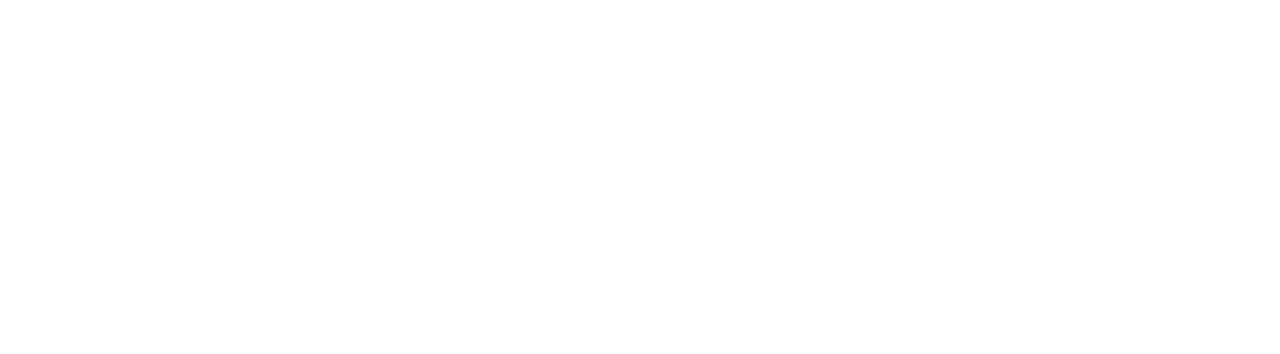
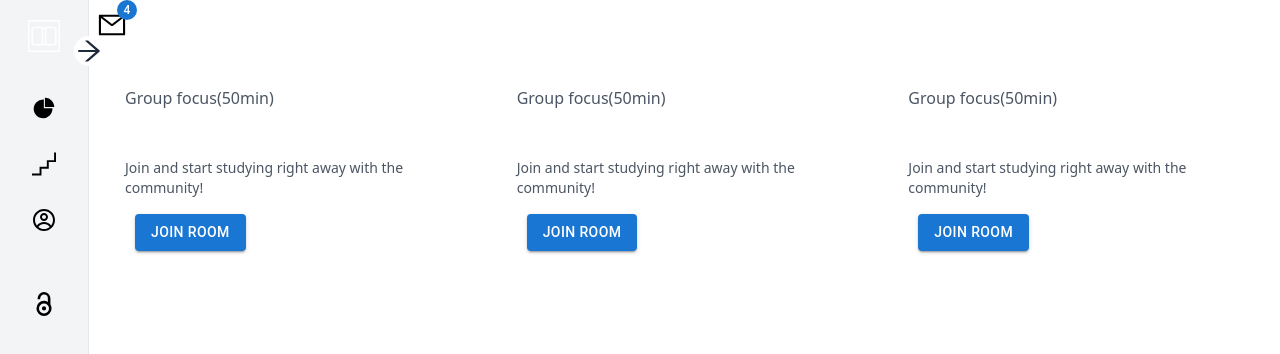
Before and after one commit to Ryanshinta/AllStudy-FrontEnd, a React (Create React App) app: page /RoomNavigation in a window 1280 px wide. Before the commit this address had no page. Shown: the top 354 px of the page. Built offline with nearby package versions, Linux system fonts and the light colour scheme.

Commit message:
Room navigation

```diff
--- a/src/App.js
+++ b/src/App.js
@@ -5,6 +5,7 @@
 
 import DashBoard from "./pages/Dashboard";
 import Profile from "./pages/Profile";
+import RoomNavigation from "./pages/RoomNavigation";
 
 function App() {
     return (
@@ -16,6 +17,7 @@
                         <Route path="/signup" element={<SignupPage/>} />
                         <Route path="/app" element={<DashBoard/>} />
                         <Route path="/Profile" element={<Profile/>} />
+                        <Route path="/RoomNavigation" element={<RoomNavigation/>} />
                     </Routes>
                 </BrowserRouter>
             </div>
--- /dev/null
+++ b/src/pages/RoomNavigation.js
@@ -0,0 +1,60 @@
+import Layout from "../components/Dashboard/Layout";
+import Button from "@mui/material/Button";
+
+export default function RoomNavigation(){
+    return(
+        <>
+            <Layout>
+
+                <div className="mt-5 mb-8 grid gap-6 md:grid-cols-2 lg:grid-cols-3">
+                    <div className="relative flex flex-col overflow-hidden rounded-2xl bg-white text-gray-600 transition-all duration-300 ease-in-out hover:-translate-y-0.5 hover:shadow-lg">
+                        <div className="flex justify-center flex-col space-y-2 p-4">
+                            Group focus(50min)
+                        </div>
+                        <div className="mt-4 flex grow flex-col p-4">
+                            <p className="text-sm">Join and start studying right away with the community!</p>
+                        </div>
+                        <div className="flex gap-2 px-4 pb-4">
+                            <div className="btn btn-md group w-full bg-primary px-2.5 pr-4 text-white">
+                                <Button variant="contained" color="primary" >Join Room</Button>
+                            </div>
+                        </div>
+                    </div>
+
+
+
+                    <div className="relative flex flex-col overflow-hidden rounded-2xl bg-white text-gray-600 transition-all duration-300 ease-in-out hover:-translate-y-0.5 hover:shadow-lg">
+                        <div className="flex justify-center flex-col space-y-2 p-4">
+                            Group focus(50min)
+                        </div>
+                        <div className="mt-4 flex grow flex-col p-4">
+                            <p className="text-sm">Join and start studying right away with the community!</p>
+                        </div>
+                        <div className="flex gap-2 px-4 pb-4">
+                            <div className="btn btn-md group w-full bg-primary px-2.5 pr-4 text-white">
+                                <Button variant="contained" color="primary" >Join Room</Button>
+                            </div>
+                        </div>
+                    </div>
+
+                    <div className="relative flex flex-col overflow-hidden rounded-2xl bg-white text-gray-600 transition-all duration-300 ease-in-out hover:-translate-y-0.5 hover:shadow-lg">
+                        <div className="flex justify-center flex-col space-y-2 p-4">
+                            Group focus(50min)
+                        </div>
+                        <div className="mt-4 flex grow flex-col p-4">
+                            <p className="text-sm">Join and start studying right away with the community!</p>
+                        </div>
+                        <div className="flex gap-2 px-4 pb-4">
+                            <div className="btn btn-md group w-full bg-primary px-2.5 pr-4 text-white">
+                                <Button variant="contained" color="primary" >Join Room</Button>
+                            </div>
+                        </div>
+                    </div>
+
+
+
+                </div>
+            </Layout>
+        </>
+    )
+}
```
Also changed, not shown: src/components/RoomNavigation/RoomCard.js (added, +12 -0 lines).
